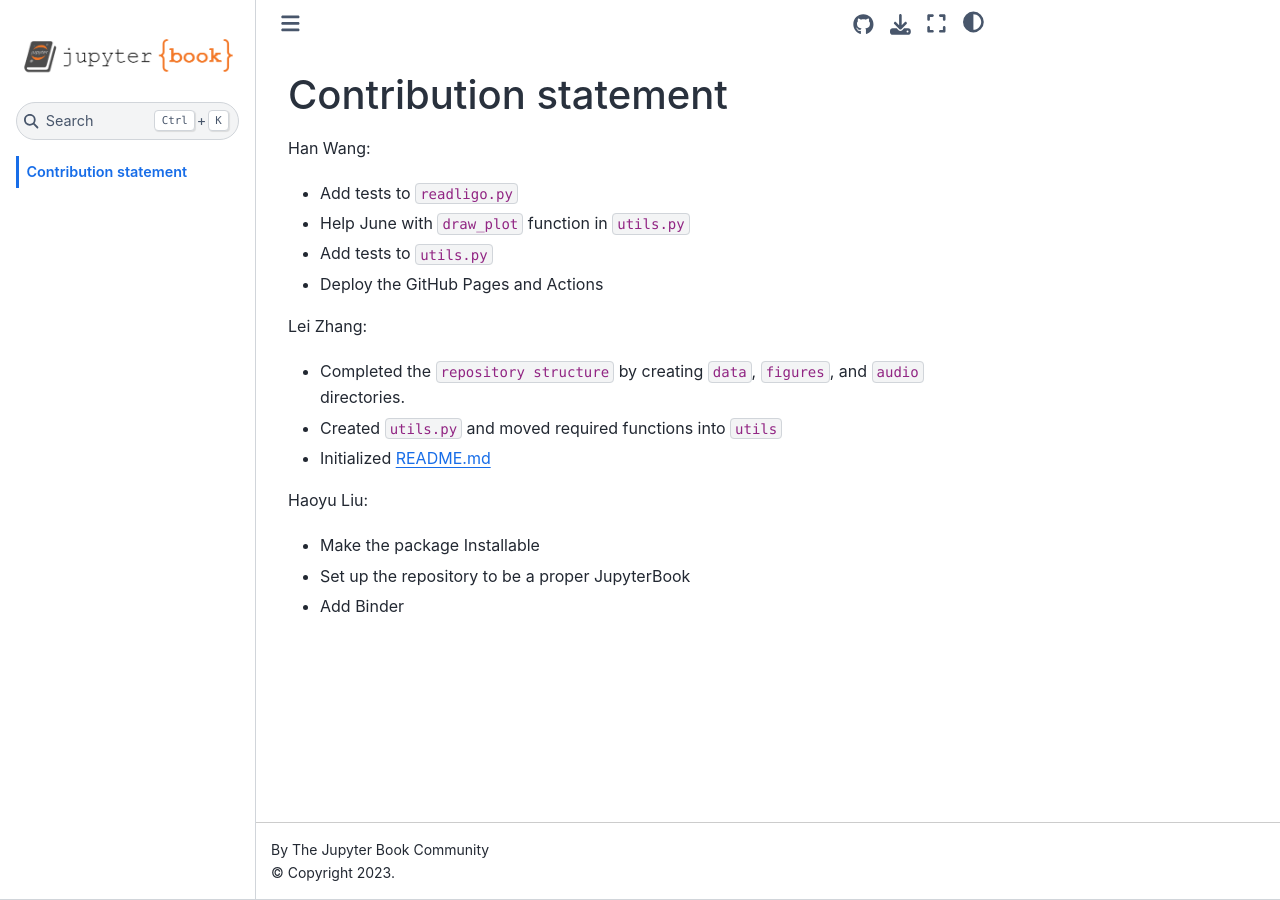
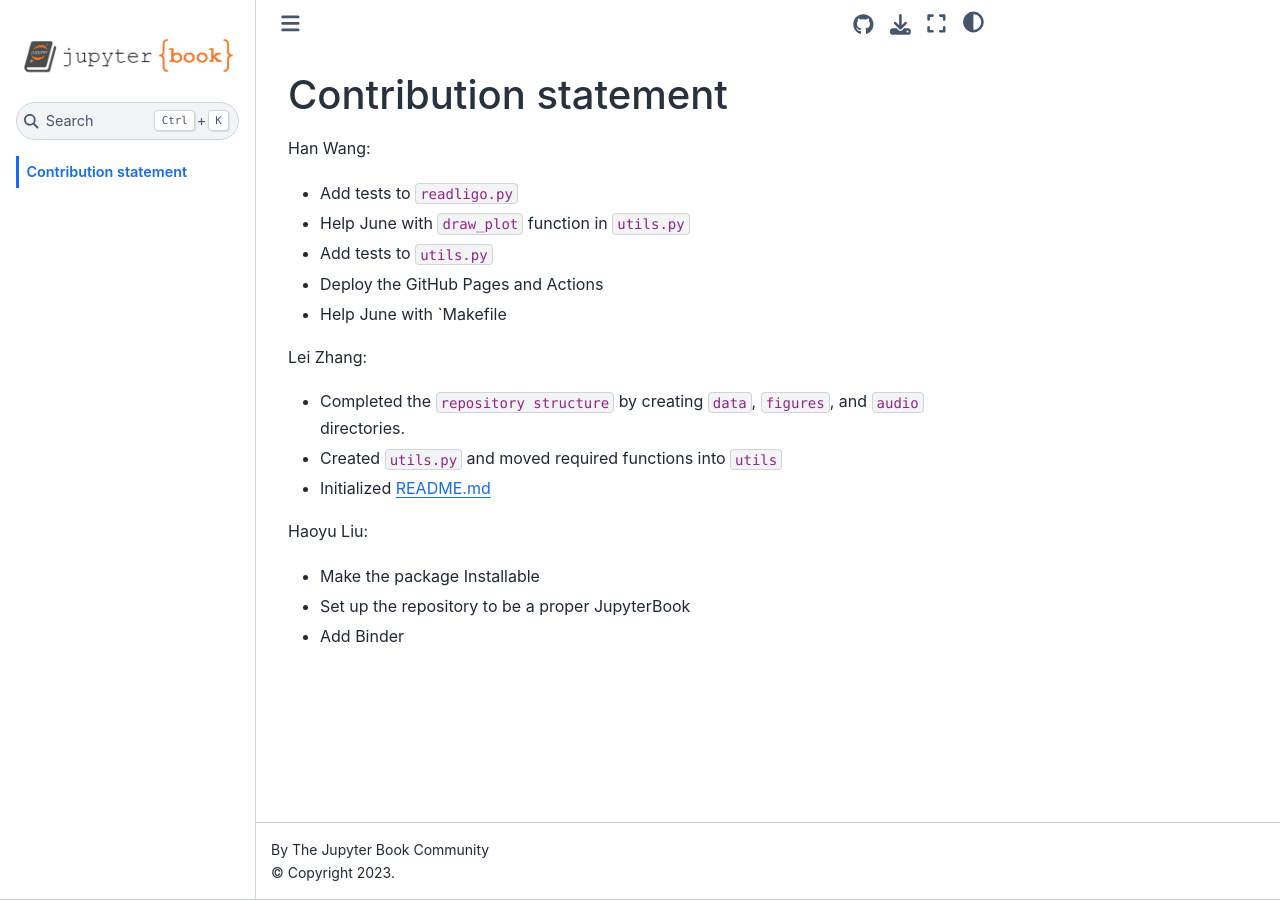
Before and after one commit to UCB-stat-159-s23/hw04-Group24, a Jupyter Book: the page built from contribution_statement.md, in a window 1280 px wide. Built offline with Jupyter Book 1.0.4 settings and Sphinx 7.4.7 and the Sphinx Book theme 1.1.4, drawn with Linux system fonts in a browser that asks for light colours; pages that are not in the unit, such as notebooks, are missing from menus.

Commit message:
Fix Makefile

```diff
--- a/contribution_statement.md
+++ b/contribution_statement.md
@@ -6,6 +6,7 @@ Han Wang:
 * Help June with `draw_plot` function in `utils.py`
 * Add tests to `utils.py`
 * Deploy the GitHub Pages and Actions
+* Help June with `Makefile
 
 Lei Zhang:
 
```
